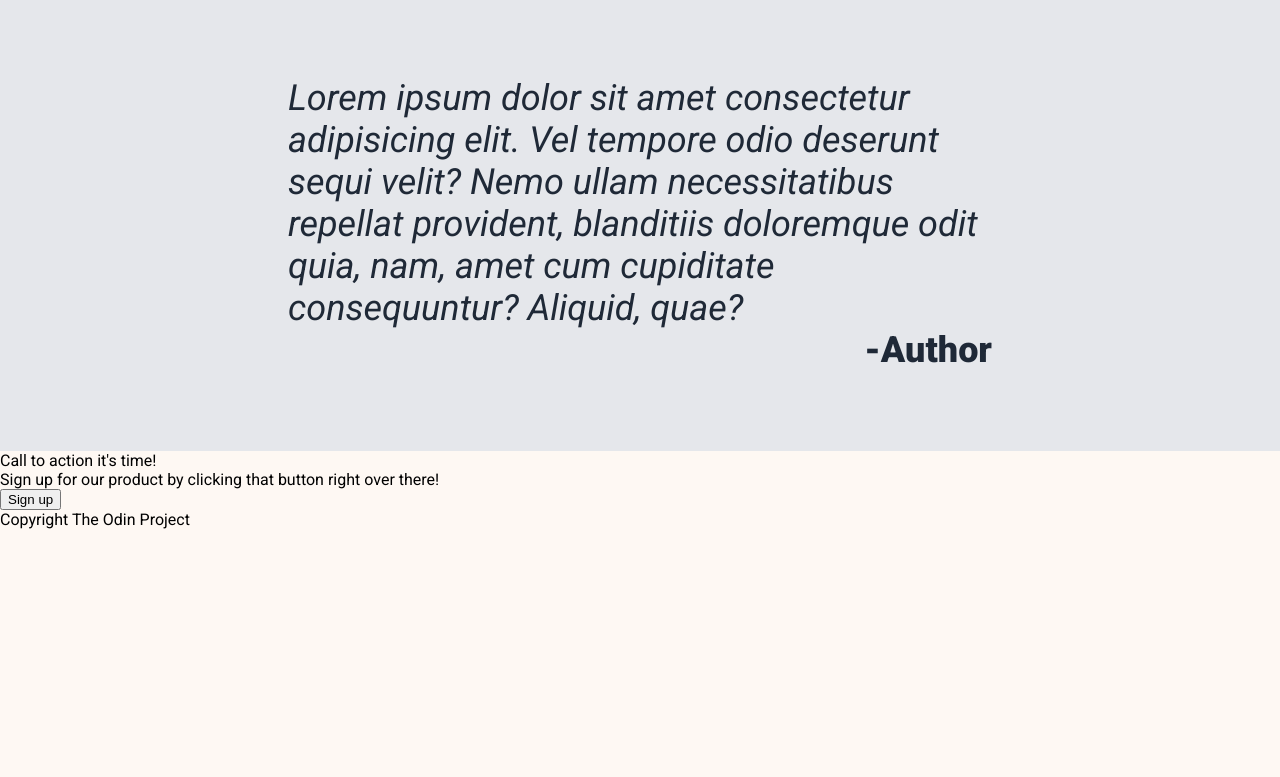
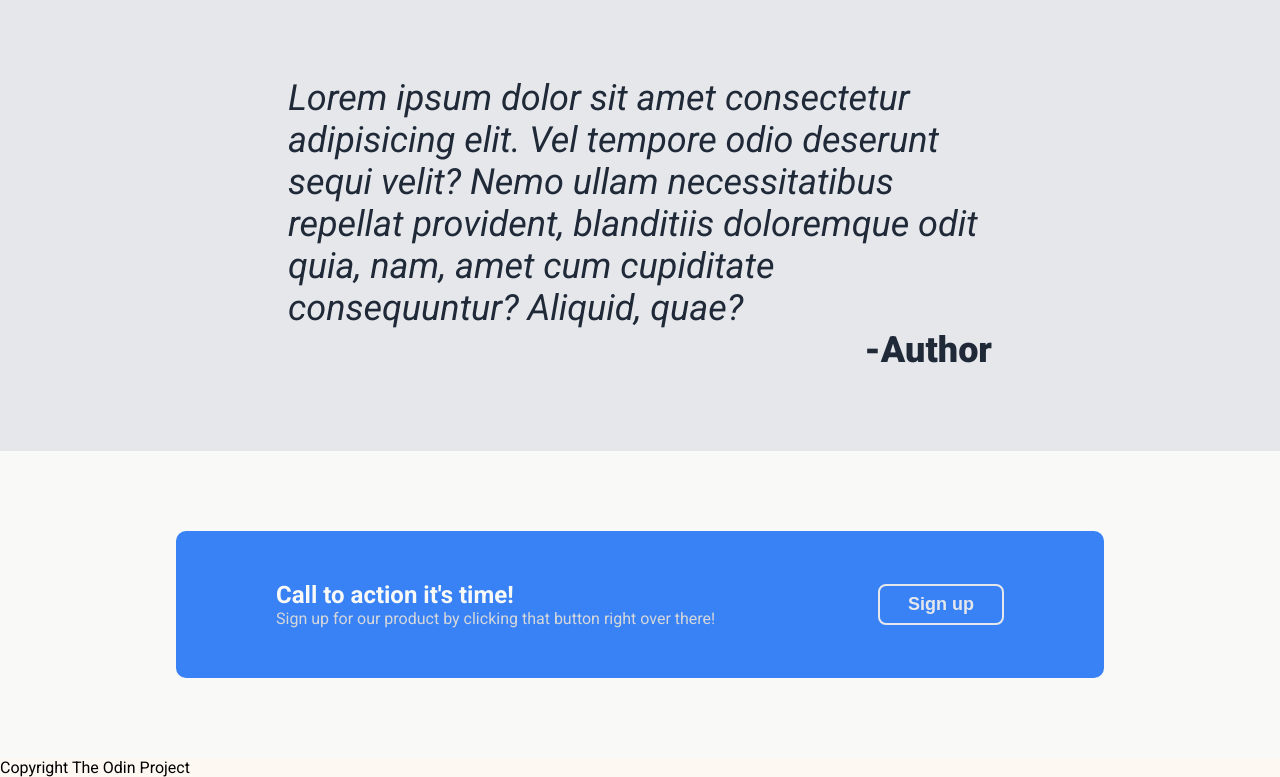
Before and after one commit to Celestia-coder/odin-landing-page, a plain HTML site: page index.html in a window 1280 px wide. Shown: the part 965-1742 px from the top of the page. Before the commit the page ends 1494 px from the top, so only its background shows below. Drawn offline with Linux system fonts and the light colour scheme.

Commit message:
Add style to call to action section

```diff
--- a/style.css
+++ b/style.css
@@ -75,7 +75,7 @@ a, .title-desc, .description{
 
 }
 
-.header-button{
+.sign-up-1{
     background-color: #3882f6;
     color: #e5e7eb;
     font-size: 18px;
@@ -141,3 +141,39 @@ a, .title-desc, .description{
     font-weight: 900;
     text-align: end;
 }
+
+.container-3{
+    background-color: #f9faf8;
+    color: #f9faf8;
+    padding: 80px;
+}
+
+.call-to-action{
+    background-color: #3882f6;
+    margin: auto;
+    width: 65%;
+    display: flex;
+    justify-content: space-between;
+    align-items: center;
+    padding: 50px 100px;
+    border-radius: 10px;
+}
+
+.call-big{
+    font-weight: bold;
+    font-size: 24px;
+}
+
+.call-small{
+    color: #d5d7db;
+}
+
+.sign-up-2{
+    background-color: #3882f6;
+    color: #e5e7eb;
+    font-size: 18px;
+    font-weight: bold;
+    border: 2px solid #e5e7eb;
+    border-radius: 8px;
+    padding: 8px 28px;
+}
```
